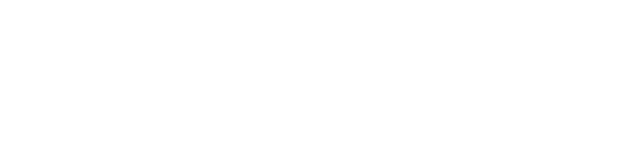
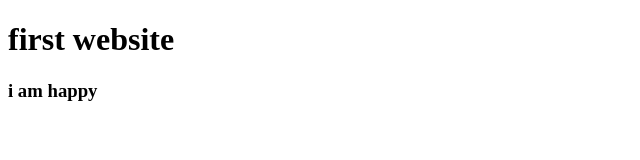
Before and after one commit to Mirajul01685/my-first-website, a plain HTML site: page index.html in a window 1280 px wide. Shown: the whole page, without its empty margins (0-640 px from the left). Drawn offline with Linux system fonts and the light colour scheme.

Commit message:
learn github

```diff
--- a/index.html
+++ b/index.html
@@ -6,6 +6,7 @@
     <title>My first website</title>
 </head>
 <body>
-
+    <h1>first website</h1>
+    <h3>i am happy</h3>
 </body>
 </html>
```
